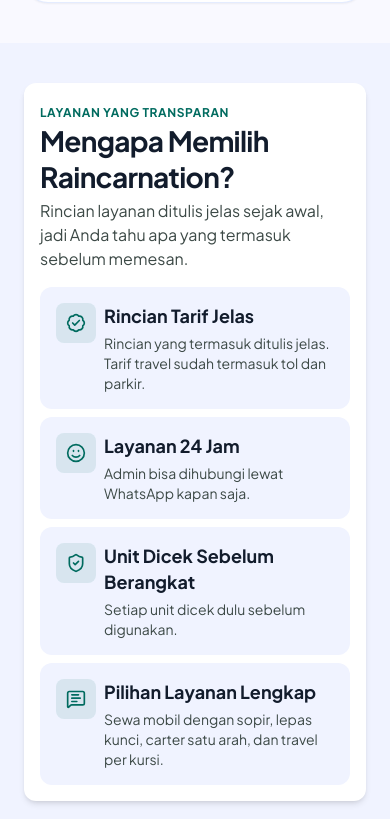
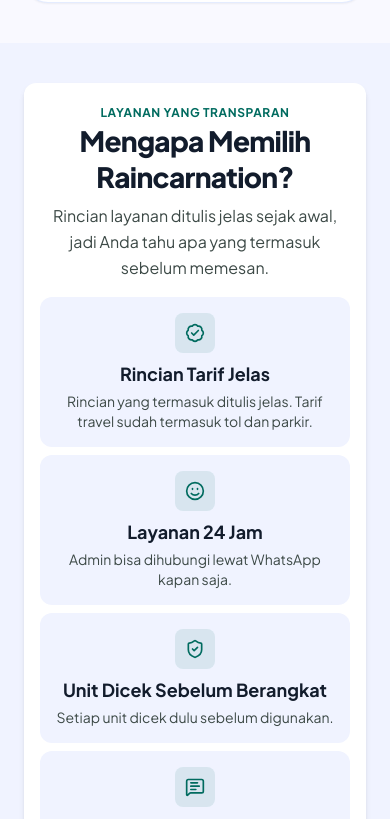
Before and after one commit to athaabiyyu/raincarnation-web, a Next.js app: page / in a window 390 px wide. Shown: the part 2445-3264 px from the top of the page. Built offline with nearby package versions, Linux system fonts and the light colour scheme; no server answers.

Commit message:
fix bug beranda

```diff
--- a/src/components/sections/BerandaWhy.tsx
+++ b/src/components/sections/BerandaWhy.tsx
@@ -30,25 +30,28 @@ export default function BerandaWhy({ whatsapp }: BerandaWhyProps) {
                <div className="mx-auto max-w-6xl px-gutter">
                     <div className="rounded-xl bg-surface-container-lowest p-space-md shadow-md sm:p-space-lg lg:p-space-xl">
                          <div className="grid grid-cols-1 gap-space-md lg:grid-cols-12 lg:gap-x-space-lg lg:gap-y-space-md">
-                              <div className="space-y-space-xs lg:col-span-5 lg:col-start-1 lg:row-start-1 lg:self-end">
-                                   <span className="font-label-sm text-label-sm font-bold uppercase tracking-wider text-primary">
+
+                              {/* Header Teks: Rata tengah di mobile, rata kiri di desktop (lg) */}
+                              <div className="space-y-space-xs text-center lg:col-span-5 lg:col-start-1 lg:row-start-1 lg:self-end lg:text-left">
+                                   <span className="mb-0.5 font-label-sm text-label-sm font-bold uppercase tracking-wider text-primary">
                                         LAYANAN YANG TRANSPARAN
                                    </span>
-                                   <h2 className="font-headline-lg text-headline-lg tracking-tight text-on-surface">
+                                   <h2 className="font-headline-lg text-headline-lg font-extrabold tracking-tight text-on-surface">
                                         {berandaWhy.title}
                                    </h2>
-                                   <p className="font-body-md text-body-md text-on-surface-variant">
+                                   <p className="font-body-md text-body-md leading-relaxed text-on-surface-variant pt-1">
                                         {berandaWhy.description}
                                    </p>
                               </div>
 
+                              {/* Kartu Keunggulan: Rata tengah di mobile (items-center text-center), kembali ke kiri di desktop (items-start text-left) */}
                               <ul className="grid grid-cols-1 gap-space-sm sm:grid-cols-2 sm:gap-space-md lg:col-span-7 lg:col-start-6 lg:row-span-2 lg:row-start-1 lg:self-center">
                                    {berandaWhy.items.map((item) => {
                                         const Icon = whyIcons[item.icon];
                                         return (
                                              <li
                                                   key={item.title}
-                                                  className="flex flex-row items-start gap-space-sm rounded-xl bg-surface-container-low p-space-md sm:flex-col"
+                                                  className="flex flex-col items-center text-center gap-space-sm rounded-xl bg-surface-container-low p-space-md lg:items-start lg:text-left"
                                              >
                                                   <div className="flex h-10 w-10 shrink-0 items-center justify-center rounded-lg bg-primary/10 text-primary">
                                                        <Icon size={20} aria-hidden="true" />
@@ -66,16 +69,19 @@ export default function BerandaWhy({ whatsapp }: BerandaWhyProps) {
                                    })}
                               </ul>
 
+                              {/* Tombol WhatsApp: Center di mobile, rata kiri di desktop */}
                               {whatsappUrl && (
+                                   <div className="flex justify-center lg:justify-start lg:col-span-5 lg:col-start-1 lg:row-start-2 lg:self-start">
                                         <a
                                              href={whatsappUrl}
                                              target="_blank"
                                              rel="noopener noreferrer"
-                                        className="inline-flex w-full items-center justify-center gap-2 rounded-lg bg-primary px-space-md py-space-sm font-label-md text-label-md text-on-primary shadow-sm transition-all hover:bg-primary/90 active:scale-95 lg:col-span-5 lg:col-start-1 lg:row-start-2 lg:w-auto lg:justify-self-start lg:self-start"
+                                             className="inline-flex w-full sm:w-auto items-center justify-center gap-2 rounded-xl bg-primary px-5 py-2.5 text-center font-label-md text-label-md font-bold text-on-primary shadow-md transition-all hover:bg-primary/90 active:scale-95"
                                         >
                                              <MessageSquareText size={18} aria-hidden="true" />
                                              {berandaWhy.button}
                                         </a>
+                                   </div>
                               )}
                          </div>
                     </div>
--- a/src/components/sections/CtaBanner.tsx
+++ b/src/components/sections/CtaBanner.tsx
@@ -19,7 +19,8 @@ export default function CtaBanner({ whatsapp }: CtaBannerProps) {
                          aria-hidden="true"
                     />
 
-                    <div className="relative z-10 flex max-w-3xl flex-col items-start gap-space-sm sm:gap-space-md">
+                    {/* Diubah menjadi items-center dan text-center agar rata tengah */}
+                    <div className="relative z-10 mx-auto flex max-w-3xl flex-col items-center text-center gap-space-sm sm:gap-space-md">
                          <div className="inline-flex items-center gap-1 rounded-full bg-on-primary/10 px-3 py-1 font-label-sm text-label-sm text-primary-fixed backdrop-blur-md">
                               <Zap size={14} className="shrink-0" aria-hidden="true" />
                               {badge}
@@ -34,10 +35,11 @@ export default function CtaBanner({ whatsapp }: CtaBannerProps) {
                               href={buildWhatsAppUrl(whatsapp, whatsappMessage)}
                               target="_blank"
                               rel="noopener noreferrer"
-                              className="mt-space-xs inline-flex w-full items-center justify-center gap-space-xs rounded-lg bg-whatsapp px-space-md py-space-md text-center font-label-lg text-label-lg text-on-whatsapp shadow-[0_4px_16px_rgba(37,211,102,0.35)] transition-all duration-150 hover:bg-whatsapp-hover sm:mt-space-sm sm:w-auto"
+                              // Perubahan pada tombol: bg-white (putih), text-emerald-800 (hijau tua), px-5 py-2.5 (lebih ramping/kecil)
+                              className="mt-space-xs inline-flex w-full items-center justify-center gap-2 rounded-xl bg-white px-5 py-2.5 text-center font-label-md text-label-md font-semibold text-emerald-800 shadow-md transition-all duration-150 hover:bg-slate-100 sm:mt-space-sm sm:w-auto"
                          >
                               <MessageSquareText
-                                   size={22}
+                                   size={18}
                                    className="shrink-0"
                                    aria-hidden="true"
                               />
```
Lines whose indentation alone changed are shown as unchanged.
